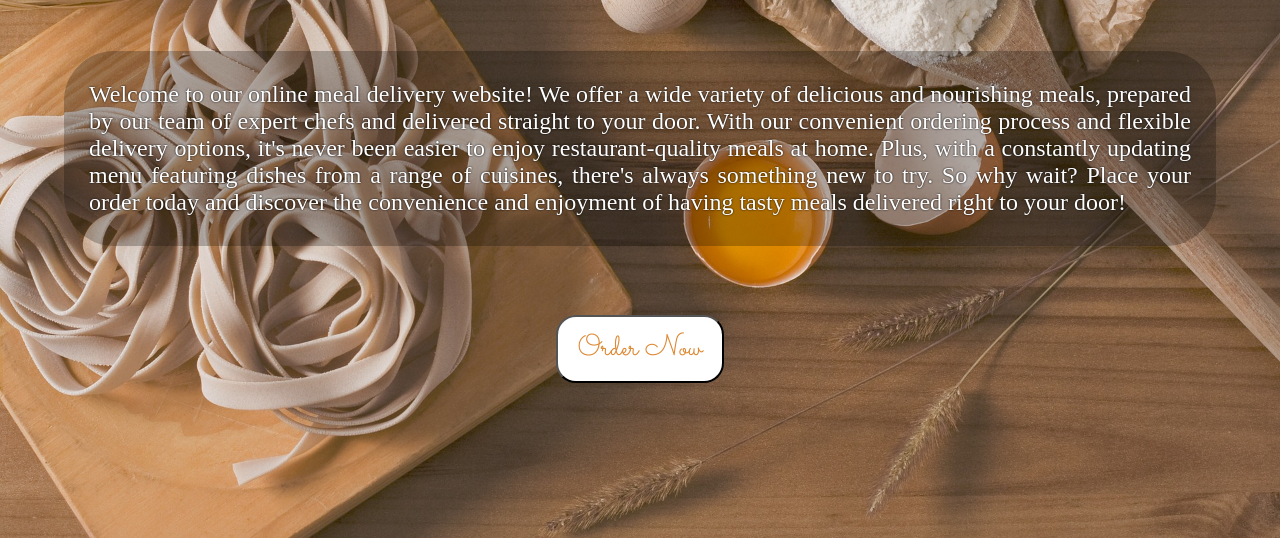
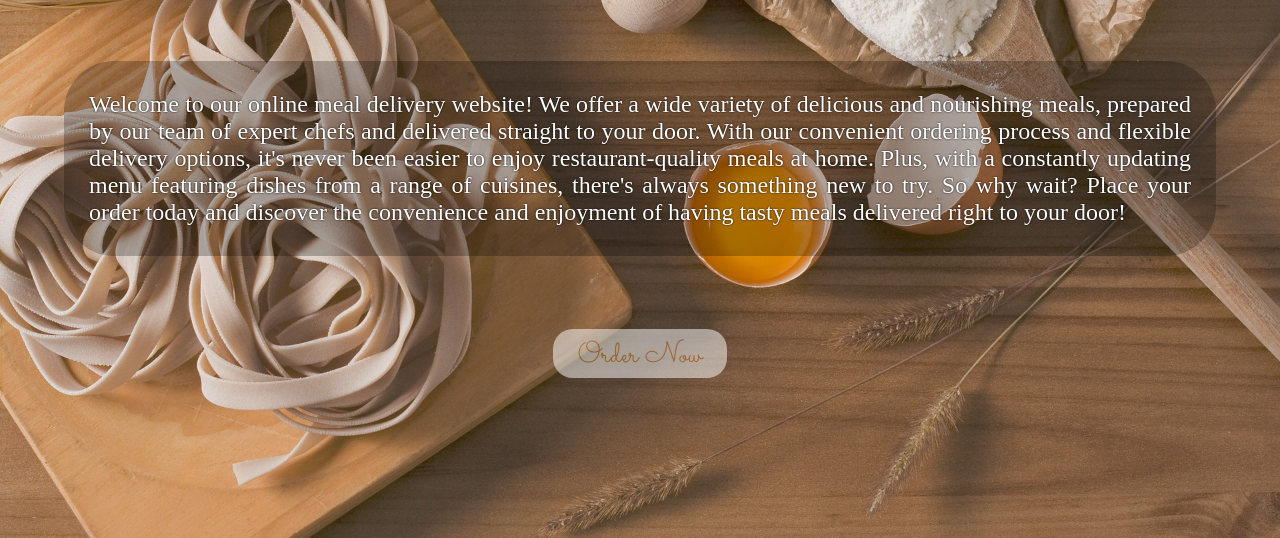
Before and after one commit to AntrikshNarang/Responsive-Food-Delivery-Site, a plain HTML site: page index.html in a window 1280 px wide. Shown: the part 262-800 px from the top of the page. Drawn offline with Linux system fonts and the light colour scheme.

Commit message:
Added Button Animatons and basic stuff

```diff
--- a/styles.css
+++ b/styles.css
@@ -114,10 +114,19 @@ nav a{
     text-shadow: none;
 }
 #home > button{
-    padding: 10px 20px;
+    padding: 5px 25px 0px;
     border-radius: 20px;
     font-family: 'Sacramento';
     font-size: 30px;
     color: #dd8832;
     background-color: white;
+    opacity: 0.5;
+    border: none;
+    transform: scale(1);
+    transition: transform ease-out 0.1s;
 }
+#home > button:hover{
+    opacity: 0.7;
+    box-shadow: 0 0 3px 3px;
+    transform: scale(1.1);
+}
```
